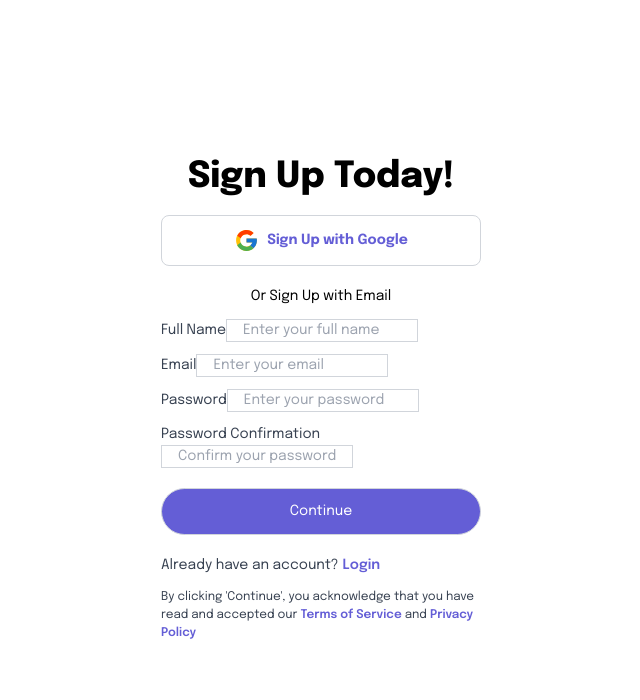
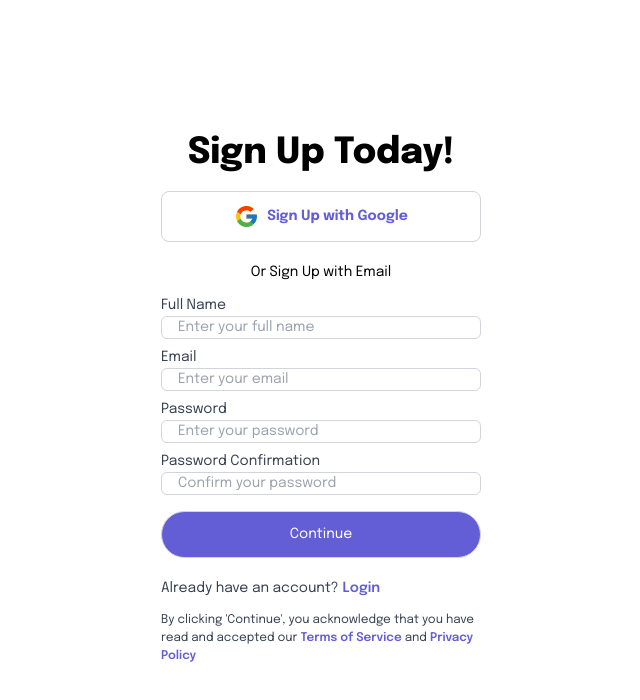
Before and after one commit to Danitilahun/A2SV_INTERN, a Next.js app: page /signup in a window 1280 px wide. Shown: the top 700 px of the page, without its empty margins (319-959 px from the left). Built offline with nearby package versions, Linux system fonts and the light colour scheme.

Commit message:
Complete verify page ui

```diff
--- a/Components/InputField.tsx
+++ b/Components/InputField.tsx
@@ -3,20 +3,28 @@ import React from "react";
 interface InputFieldProps {
   label: string;
   placeholder: string;
-  width?: string; // Make width prop optional
+  name: string;
+  onChange: (e: React.ChangeEvent<HTMLInputElement>) => void;
+  type?: "text" | "password"; // Define type prop
+  width?: string;
 }
 
 const InputField: React.FC<InputFieldProps> = ({
   label,
   placeholder,
+  name,
+  onChange,
+  type = "text", // Set default value to "text"
   width = "w-[50%]",
 }) => {
   return (
     <div className={width}>
       <label className="block text-sm font-medium text-gray-700">{label}</label>
       <input
-        type="text"
+        type={type} // Use the type prop
+        name={name}
         placeholder={placeholder}
+        onChange={onChange}
         className="mt-1 px-4 py-2 w-full border border-gray-300 rounded-md focus:outline-none focus:ring focus:ring-blue-400"
       />
     </div>
--- a/app/signup/(constants)/formFields.ts
+++ b/app/signup/(constants)/formFields.ts
@@ -1,6 +1,10 @@
 export const fields = [
-  { label: "Full Name", placeholder: "Enter your full name" },
-  { label: "Email", placeholder: "Enter your email" },
-  { label: "Password", placeholder: "Enter your password" },
-  { label: "Password Confirmation", placeholder: "Confirm your password" },
+  { label: "Full Name", placeholder: "Enter your full name", name: "name" },
+  { label: "Email", placeholder: "Enter your email", name: "email" },
+  { label: "Password", placeholder: "Enter your password", name: "password" },
+  {
+    label: "Password Confirmation",
+    placeholder: "Confirm your password",
+    name: "confirmPassword",
+  },
 ];
--- a/app/signup/page.tsx
+++ b/app/signup/page.tsx
@@ -1,12 +1,41 @@
-import React from "react";
+"use client";
+import React, { useState } from "react";
 import { FcGoogle } from "react-icons/fc";
 import InputField from "../../components/InputField";
 import { fields } from "./(constants)/formFields";
 import Link from "next/link";
 import HorizontalLineWithText from "../../components/HorizontalLineWithText";
 import TermsAndPrivacyText from "./(component)/TermsAndPrivacyText";
+import { useSignupMutation } from "@/lib/api/auth/authSlice";
+import { redirect } from "next/navigation";
 
 const SignUp = () => {
+  const [formValues, setFormValues] = useState<SignupCredentials>({
+    name: "",
+    email: "",
+    password: "",
+    confirmPassword: "",
+    role: "student",
+  });
+
+  const [signup, { isLoading }] = useSignupMutation();
+
+  const handleInputChange = (e: React.ChangeEvent<HTMLInputElement>) => {
+    const { name, value } = e.target;
+    setFormValues({ ...formValues, [name]: value });
+  };
+
+  const handleSubmit = async (e: React.FormEvent<HTMLFormElement>) => {
+    e.preventDefault();
+    try {
+      console.log("Form values:", formValues);
+      const response = await signup(formValues).unwrap();
+      console.log("Signup successful:", response);
+      redirect("/job");
+    } catch (error) {
+      console.error("Signup error:", error);
+    }
+  };
   return (
     <div className="flex justify-center items-center text-[14px]">
       <div className="h-screen flex justify-center flex-col gap-3 items-center w-[50%]">
@@ -22,17 +51,35 @@ const SignUp = () => {
 
         <HorizontalLineWithText text="Or Sign Up with Email" />
 
-        {fields.map((fields, index) => (
+        <form
+          onSubmit={handleSubmit}
+          className="flex flex-col items-center justify-center gap-2 w-[50%]"
+        >
+          {fields.map((field, index) => (
             <InputField
+              width="w-full"
               key={index}
-            label={fields.label}
-            placeholder={fields.placeholder}
+              label={field.label}
+              placeholder={field.placeholder}
+              name={field.name}
+              onChange={handleInputChange}
+              type={
+                field.label.toLowerCase().includes("password") ||
+                field.label.toLowerCase().includes("confirm password")
+                  ? "password"
+                  : "text"
+              }
             />
           ))}
 
-        <button className="w-[50%] h-auto rounded-[80px] border text-white bg-primary-500 border-gray-300 px-4 py-3 mx-4 my-2 flex items-center justify-center gap-2">
+          <button
+            type="submit"
+            disabled={isLoading}
+            className="w-full h-auto rounded-[80px] border text-white bg-primary-500 border-gray-300 px-4 py-3 mx-4 my-2 flex items-center justify-center gap-2"
+          >
             Continue
           </button>
+        </form>
 
         <div className="flex gap-1 w-[50%]">
           <span className="text-gray-700">Already have an account?</span>
--- /dev/null
+++ b/app/verifyEmail/(component)/OTPInput.tsx
@@ -0,0 +1,27 @@
+import React, { forwardRef, ForwardRefRenderFunction } from "react";
+
+interface OTPInputProps {
+  name: string;
+  value?: string;
+  onChange: (e: React.ChangeEvent<HTMLInputElement>) => void;
+}
+
+const OTPInput: ForwardRefRenderFunction<HTMLInputElement, OTPInputProps> = (
+  { name, value, onChange },
+  ref
+) => {
+  return (
+    <input
+      type="text"
+      name={name}
+      value={value}
+      onChange={onChange}
+      maxLength={1}
+      placeholder="0"
+      className="w-[25%] h-12 px-2 border border-2 border-purple-500 rounded-md focus:outline-none focus:ring focus:ring-blue-400 flex items-center justify-center text-center font-semibold text-lg"
+      ref={ref}
+    />
+  );
+};
+
+export default forwardRef<HTMLInputElement, OTPInputProps>(OTPInput);
--- /dev/null
+++ b/app/verifyEmail/page.tsx
@@ -0,0 +1,112 @@
+// import React from "react";
+// import OTPInput from "./(component)/OTPInput";
+
+// const VerifyEmail = () => {
+//   return (
+//     <div className="flex flex-col justify-center items-center text-[14px]">
+//       <div className="h-screen flex justify-center flex-col gap-3 items-center w-[50%]">
+//         <div className="text-4xl leading-9 text-center font-extrabold w-[50%]">
+//           Verify Email
+//         </div>
+
+//         <div className="w-[50%] text-[12px]">
+//           <span className="text-gray-700">
+//             We&apos;ve sent a verification code to the email address you
+//             provided. To complete the verification process, please enter the
+//             code here.
+//           </span>
+//         </div>
+//       </div>
+//     </div>
+//   );
+// };
+
+// export default VerifyEmail;
+"use client";
+import React, { useState, useEffect, useRef } from "react";
+import OTPInput from "./(component)/OTPInput";
+import { useVerifyEmailMutation } from "@/lib/api/auth/authSlice";
+
+const VerifyEmail = () => {
+  const [otp, setOtp] = useState(["", "", "", ""]);
+  const inputsRef = useRef([]);
+  const [timeLeft, setTimeLeft] = useState(30);
+
+  // Countdown timer for resend code
+  useEffect(() => {
+    if (timeLeft === 0) {
+      return;
+    }
+    const intervalId = setInterval(() => {
+      setTimeLeft((timeLeft) => timeLeft - 1);
+    }, 1000);
+    return () => clearInterval(intervalId);
+  }, [timeLeft]);
+
+  const handleChange = (element, index) => {
+    const newOtp = [...otp];
+    newOtp[index] = element.target.value;
+    setOtp(newOtp);
+
+    // Move focus to next input
+    if (element.target.value && index < otp.length - 1) {
+      inputsRef.current[index + 1].focus();
+    }
+  };
+
+  // Implement the mutation hook and submission logic
+  const [verifyEmail, { data, loading, error }] = useVerifyEmailMutation();
+
+  const handleSubmit = async () => {
+    // Convert the OTP array into a string
+    const otpCode = otp.join("");
+    try {
+      await verifyEmail({ variables: { otpCode } });
+      // Handle success response
+    } catch (err) {
+      // Handle error
+    }
+  };
+
+  return (
+    <div className="flex flex-col justify-center items-center text-[14px]">
+      <div className="h-screen flex justify-center flex-col gap-10 items-center w-[50%]">
+        <div className="text-4xl leading-9 text-center font-extrabold w-[50%]">
+          Verify Email
+        </div>
+        <div className="w-[50%] text-[14px]">
+          <span className="text-gray-700">
+            We&apos;ve sent a verification code to the email address you
+            provided. To complete the verification process, please enter the
+            code here.
+          </span>
+        </div>
+        <div className="flex gap-2 w-[50%] items-center justify-center">
+          {otp.map((value, index) => (
+            <OTPInput
+              key={index}
+              name={`otp-${index}`}
+              value={value}
+              onChange={(e) => handleChange(e, index)}
+              ref={(el) => (inputsRef.current[index] = el)}
+            />
+          ))}
+        </div>
+        <div className="mt-4 flex items-center justify-center flex-col">
+          <span className="">
+            You can request to{" "}
+            <span className="font-bold text-primary-600">Resend code</span> in
+          </span>
+          <span className="block font-bold text-primary-600">
+            in {timeLeft}s
+          </span>
+        </div>
+        <button className="w-[50%] h-auto rounded-[80px] border text-white bg-primary-500 border-gray-300 px-4 py-3 mx-4 my-2 flex items-center justify-center gap-2">
+          Continue
+        </button>
+      </div>
+    </div>
+  );
+};
+
+export default VerifyEmail;
--- a/lib/api/auth/authSlice.ts
+++ b/lib/api/auth/authSlice.ts
@@ -12,20 +12,29 @@ export const authApi = createApi({
   endpoints: (builder) => ({
     login: builder.mutation<any, LoginCredentials>({
       query: (credentials) => ({
-        url: "auth/login",
+        url: "/login",
         method: "POST",
         body: credentials,
       }),
     }),
     signup: builder.mutation<any, SignupCredentials>({
       query: (credentials) => ({
-        url: "auth/signup",
+        url: "/signup",
         method: "POST",
         body: credentials,
+      }),
+    }),
+
+    verifyEmail: builder.mutation<any, EmailVerificationData>({
+      query: (verificationData) => ({
+        url: "/verify-email",
+        method: "POST",
+        body: verificationData,
       }),
     }),
   }),
 });
 
 // Destructure the generated hooks for usage
-export const { useLoginMutation, useSignupMutation } = authApi;
+export const { useLoginMutation, useSignupMutation, useVerifyEmailMutation } =
+  authApi;
```
Also changed, not shown: type/index.tsx (+7 -1 lines). Lines whose indentation alone changed are shown as unchanged.
